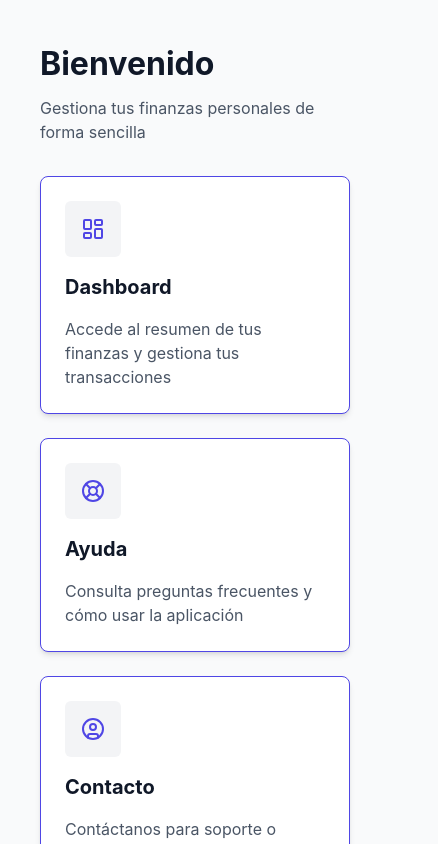
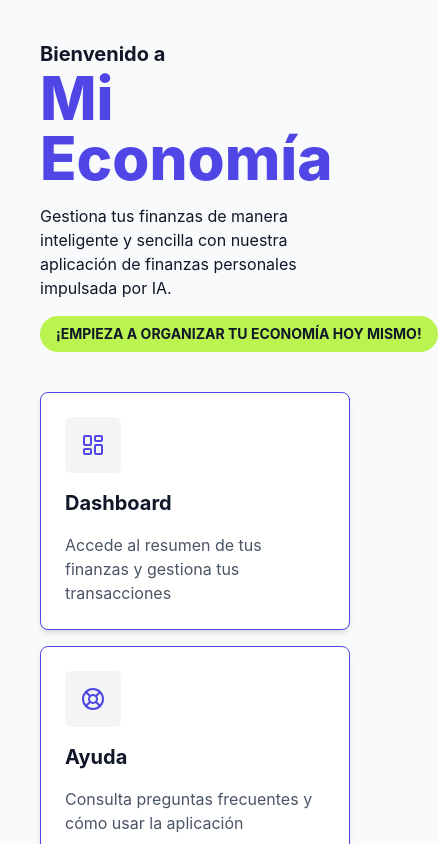
Before and after one commit to fjmg84/handle-my-economy, a Next.js app: page / in a window 390 px wide. Shown: the top 844 px of the page, 438 px wide, since content can reach past the window. Built offline with nearby package versions, Linux system fonts and the light colour scheme.

Commit message:
feat: enhance Welcome component with improved layout and messaging; update Card component for better responsiveness

```diff
--- a/components/Welcome.tsx
+++ b/components/Welcome.tsx
@@ -26,14 +26,23 @@ const links = [
 export default function Welcome() {
   return (
     <div className="p-10">
-      <div className="mb-8">
-        <h1 className="text-[32px] font-bold text-gray-900">Bienvenido</h1>
-        <p className="text-base text-gray-600 mt-2">
-          Gestiona tus finanzas personales de forma sencilla
+      <div className="mb-10 flex flex-col items-start gap-4 md:w-1/3">
+        <h1 className="text-xl font-bold text-gray-900">
+          Bienvenido a <br />
+          <span className="text-[#4f46e5] text-6xl font-extrabold">
+            Mi Economía
+          </span>
+        </h1>
+        <span className="text-base">
+          Gestiona tus finanzas de manera inteligente y sencilla con nuestra
+          aplicación de finanzas personales impulsada por IA.
+        </span>
+        <p className="text-sm bg-lime-300 px-4 py-2 rounded-full w-max uppercase font-bold">
+          ¡Empieza a organizar tu economía hoy mismo!
         </p>
       </div>
 
-      <div className="grid gap-6 md:grid-cols-2 lg:grid-cols-3">
+      <div className="flex flex-wrap gap-4 justify-center">
         {links.map((link) => (
           <Card {...link} key={link.title} />
         ))}
--- a/components/shares/Card.tsx
+++ b/components/shares/Card.tsx
@@ -12,8 +12,7 @@ function Card({ title, description, link, icon }: CardProps) {
   return (
     <Link
       href={link}
-      // Agrega el shadow de color btn-primary al hacer hover
-      className="card hover:shadow-lg transition-shadow border border-[#4f46e5] rounded-lg p-6  flex items-start gap-4 flex-col hover:shadow-[#4f46e5]/20"
+      className="card hover:shadow-lg transition-shadow border border-[#4f46e5] rounded-lg p-6  flex items-start gap-4 flex-col hover:shadow-[#4f46e5]/20 w-full max-w-100"
     >
       <div className="bg-gray-100 p-4 rounded-md">{icon}</div>
 
--- a/styles/globals.css
+++ b/styles/globals.css
@@ -5,7 +5,7 @@
 /* Custom styles */
 @layer base {
   body {
-    @apply bg-gray-100 text-gray-900 overflow-hidden;
+    @apply bg-gray-100 text-gray-900;
   }
 }
 
```
